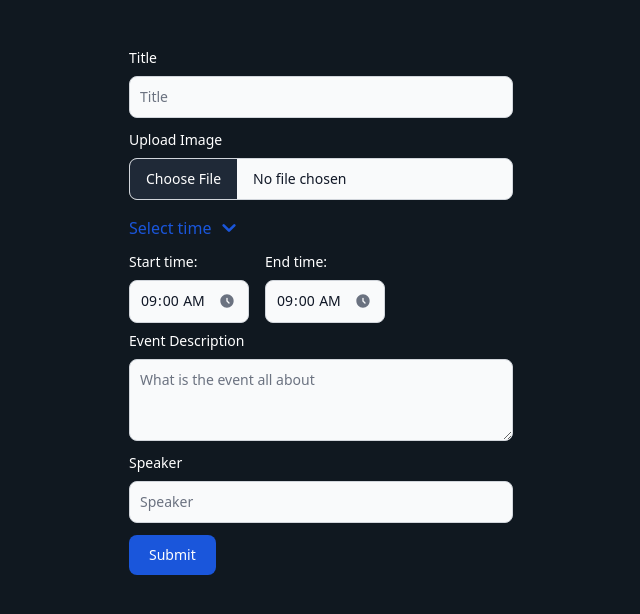
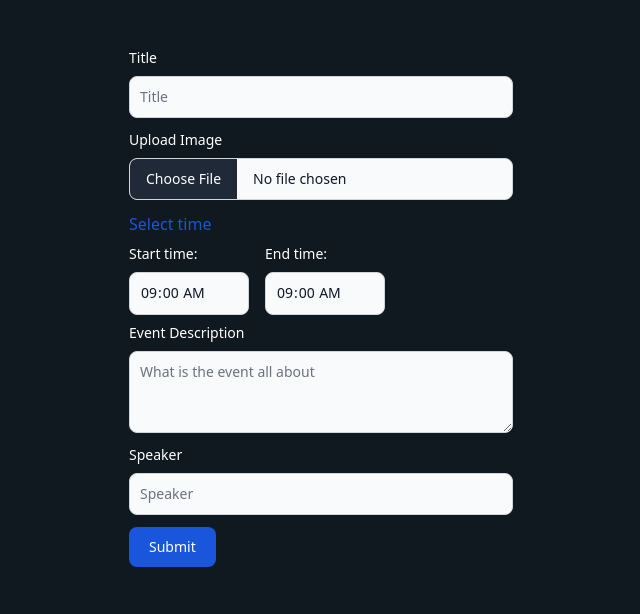
Before and after one commit to Ericode254/EdumeetClient, a React (Vite) app: page /eventform in a window 1280 px wide. Both pictures are taken after a click on the button "Select time". Shown: the top 614 px of the page, without its empty margins (319-959 px from the left). Built offline with nearby package versions, Linux system fonts and the light colour scheme.

Commit message:
made some changes

```diff
--- a/src/pages/EventForm.tsx
+++ b/src/pages/EventForm.tsx
@@ -1,41 +1,39 @@
-import { SyntheticEvent, useState } from "react"
-import Axios from "axios"
-import { useNavigate } from "react-router-dom"
-import toast from "react-hot-toast"
+import { SyntheticEvent, useState } from "react";
+import Axios from "axios";
+import { useNavigate } from "react-router-dom";
+import toast from "react-hot-toast";
 
 const EventForm = () => {
-    const [title, setTitle] = useState('')
-    const [description, setDescription] = useState('')
-    const [image, setImage] = useState('')
-    const [startTime, setStartTime] = useState('09:00')
-    const [endTime, setEndTime] = useState('09:00')
-    const [speaker, setSpeaker] = useState('')
+    const [title, setTitle] = useState('');
+    const [description, setDescription] = useState('');
+    const [image, setImage] = useState<File | null>(null);
+    const [startTime, setStartTime] = useState('09:00');
+    const [endTime, setEndTime] = useState('09:00');
+    const [speaker, setSpeaker] = useState('');
 
-    const [isVisible, setIsVisible] = useState(false)
+    const [isVisible, setIsVisible] = useState(false);
 
-    const navigate = useNavigate()
-
-    console.log(image);
-
+    const navigate = useNavigate();
 
     const handleSubmit = (e: SyntheticEvent) => {
         e.preventDefault();
 
-        // Create FormData object
         const formData = new FormData();
 
-        // Append all fields to formData
         formData.append('title', title);
         formData.append('description', description);
-        formData.append('image', image); // Assuming `image` is the file object from an input[type="file"]
+
+        if (image) {
+            formData.append('image', image);
+        }
+
         formData.append('startTime', startTime);
         formData.append('endTime', endTime);
         formData.append('speaker', speaker);
 
-        // Send POST request with formData
         Axios.post("http://localhost:3000/events/event", formData, {
             headers: {
-                'Content-Type': 'multipart/form-data', // Important for file uploads
+                'Content-Type': 'multipart/form-data',
             }
         })
             .then((response) => {
@@ -48,54 +46,72 @@ const EventForm = () => {
             })
             .catch((error) => {
                 console.log(error);
+                toast.error("An error occurred while publishing the event.");
             });
     };
 
     return (
         <>
             <div className="h-screen flex-1 flex-col justify-center px-4 py-12 lg:px-8">
-                <form className="max-w-sm mx-auto " onSubmit={handleSubmit}>
+                <form className="max-w-sm mx-auto" onSubmit={handleSubmit}>
                     <div className="mb-3">
                         <label htmlFor="title" className="block mb-2 text-sm font-medium text-white">Title</label>
-                        <input type="text" id="title" className="bg-gray-50 border border-gray-300 text-gray-900 text-sm rounded-lg focus:ring-blue-500 focus:border-blue-500 block w-full p-2.5 dark:bg-gray-700 dark:border-gray-600 dark:placeholder-gray-400 dark:text-white dark:focus:ring-blue-500 dark:focus:border-blue-500" placeholder="Title" required onChange={(e) => setTitle(e.target.value)} />
-                    </div>
-                    <div className="mb-3">
-
-                        <label className="block mb-2 text-sm font-medium text-white dark:text-white" htmlFor="file_input">Upload Image</label>
-                        <input className="block w-full text-sm text-gray-900 border border-gray-300 rounded-lg cursor-pointer bg-gray-50 dark:text-gray-400 focus:outline-none dark:bg-gray-700 dark:border-gray-600 dark:placeholder-gray-400" id="file_input" type="file" onChange={(e) => setImage(e.target.files[0])} />
-
+                        <input
+                            type="text"
+                            id="title"
+                            className="bg-gray-50 border border-gray-300 text-gray-900 text-sm rounded-lg focus:ring-blue-500 focus:border-blue-500 block w-full p-2.5 dark:bg-gray-700 dark:border-gray-600 dark:placeholder-gray-400 dark:text-white dark:focus:ring-blue-500 dark:focus:border-blue-500"
+                            placeholder="Title"
+                            required
+                            onChange={(e) => setTitle(e.target.value)}
+                        />
                     </div>
 
+                    <div className="mb-3">
+                        <label className="block mb-2 text-sm font-medium text-white dark:text-white" htmlFor="file_input">Upload Image</label>
+                        <input
+                            className="block w-full text-sm text-gray-900 border border-gray-300 rounded-lg cursor-pointer bg-gray-50 dark:text-gray-400 focus:outline-none dark:bg-gray-700 dark:border-gray-600 dark:placeholder-gray-400"
+                            id="file_input"
+                            type="file"
+                            onChange={(e) => setImage(e.target.files ? e.target.files[0] : null)}
+                        />
+                    </div>
 
                     <div className="w-[16rem]">
-                        <button id="selectTimeToggle" data-collapse-toggle="time-range-container" type="button" className="text-blue-700 dark:text-blue-500 text-base font-medium hover:underline p-0 inline-flex items-center mb-2" onClick={() => setIsVisible(!isVisible)}>Select time
-                            <svg className="w-8 h-8 ms-0.5" aria-hidden="true" xmlns="http://www.w3.org/2000/svg" width="24" height="24" fill="none" viewBox="0 0 24 24">
-                                <path stroke="currentColor" stroke-linecap="round" stroke-linejoin="round" stroke-width="2" d="m8 10 4 4 4-4" />
-                            </svg>
+                        <button
+                            id="selectTimeToggle"
+                            type="button"
+                            className="text-blue-700 dark:text-blue-500 text-base font-medium hover:underline p-0 inline-flex items-center mb-2"
+                            onClick={() => setIsVisible(!isVisible)}
+                        >
+                            Select time
                         </button>
                         {isVisible && (
                             <div id="time-range-container" className="max-w-[16rem] mx-auto grid grid-cols-2 gap-4 mb-2">
                                 <div>
                                     <label htmlFor="start-time" className="block mb-2 text-sm font-medium text-white dark:text-white">Start time:</label>
-                                    <div className="relative">
-                                        <div className="absolute inset-y-0 end-0 top-0 flex items-center pe-3.5 pointer-events-none">
-                                            <svg className="w-4 h-4 text-gray-500 dark:text-gray-400" aria-hidden="true" xmlns="http://www.w3.org/2000/svg" fill="currentColor" viewBox="0 0 24 24">
-                                                <path fill-rule="evenodd" d="M2 12C2 6.477 6.477 2 12 2s10 4.477 10 10-4.477 10-10 10S2 17.523 2 12Zm11-4a1 1 0 1 0-2 0v4a1 1 0 0 0 .293.707l3 3a1 1 0 0 0 1.414-1.414L13 11.586V8Z" clip-rule="evenodd" />
-                                            </svg>
-                                        </div>
-                                        <input type="time" id="start-time" className="bg-gray-50 border leading-none border-gray-300 text-gray-900 text-sm rounded-lg focus:ring-blue-500 focus:border-blue-500 block w-full p-2.5 dark:bg-gray-600 dark:border-gray-500 dark:placeholder-gray-400 dark:text-white dark:focus:ring-blue-500 dark:focus:border-blue-500" min="09:00" max="18:00" value={startTime} required onChange={(e) => setStartTime(e.target.value)}/>
-                                    </div>
+                                    <input
+                                        type="time"
+                                        id="start-time"
+                                        className="bg-gray-50 border border-gray-300 text-gray-900 text-sm rounded-lg focus:ring-blue-500 focus:border-blue-500 block w-full p-2.5 dark:bg-gray-600 dark:border-gray-500 dark:placeholder-gray-400 dark:text-white dark:focus:ring-blue-500 dark:focus:border-blue-500"
+                                        min="09:00"
+                                        max="18:00"
+                                        value={startTime}
+                                        required
+                                        onChange={(e) => setStartTime(e.target.value)}
+                                    />
                                 </div>
                                 <div>
                                     <label htmlFor="end-time" className="block mb-2 text-sm font-medium text-white dark:text-white">End time:</label>
-                                    <div className="relative">
-                                        <div className="absolute inset-y-0 end-0 top-0 flex items-center pe-3.5 pointer-events-none">
-                                            <svg className="w-4 h-4 text-gray-500 dark:text-gray-400" aria-hidden="true" xmlns="http://www.w3.org/2000/svg" fill="currentColor" viewBox="0 0 24 24">
-                                                <path fill-rule="evenodd" d="M2 12C2 6.477 6.477 2 12 2s10 4.477 10 10-4.477 10-10 10S2 17.523 2 12Zm11-4a1 1 0 1 0-2 0v4a1 1 0 0 0 .293.707l3 3a1 1 0 0 0 1.414-1.414L13 11.586V8Z" clip-rule="evenodd" />
-                                            </svg>
-                                        </div>
-                                        <input type="time" id="end-time" className="bg-gray-50 border leading-none border-gray-300 text-gray-900 text-sm rounded-lg focus:ring-blue-500 focus:border-blue-500 block w-full p-2.5 dark:bg-gray-600 dark:border-gray-500 dark:placeholder-gray-400 dark:text-white dark:focus:ring-blue-500 dark:focus:border-blue-500" min="09:00" max="18:00" value={endTime} required onChange={(e) => setEndTime(e.target.value)}/>
-                                    </div>
+                                    <input
+                                        type="time"
+                                        id="end-time"
+                                        className="bg-gray-50 border border-gray-300 text-gray-900 text-sm rounded-lg focus:ring-blue-500 focus:border-blue-500 block w-full p-2.5 dark:bg-gray-600 dark:border-gray-500 dark:placeholder-gray-400 dark:text-white dark:focus:ring-blue-500 dark:focus:border-blue-500"
+                                        min="09:00"
+                                        max="18:00"
+                                        value={endTime}
+                                        required
+                                        onChange={(e) => setEndTime(e.target.value)}
+                                    />
                                 </div>
                             </div>
                         )}
@@ -103,18 +119,37 @@ const EventForm = () => {
 
                     <div className="mb-3">
                         <label htmlFor="message" className="block mb-2 text-sm font-medium text-white dark:text-white">Event Description</label>
-                            <textarea id="message" rows={3} className="block p-2.5 w-full text-sm text-gray-900 bg-gray-50 rounded-lg border border-gray-300 focus:ring-blue-500 focus:border-blue-500 dark:bg-gray-700 dark:border-gray-600 dark:placeholder-gray-400 dark:text-white dark:focus:ring-blue-500 dark:focus:border-blue-500" placeholder="What is the event all about" onChange={(e) => setDescription(e.target.value)}></textarea>
+                        <textarea
+                            id="message"
+                            rows={3}
+                            className="block p-2.5 w-full text-sm text-gray-900 bg-gray-50 rounded-lg border border-gray-300 focus:ring-blue-500 focus:border-blue-500 dark:bg-gray-700 dark:border-gray-600 dark:placeholder-gray-400 dark:text-white dark:focus:ring-blue-500 dark:focus:border-blue-500"
+                            placeholder="What is the event all about"
+                            onChange={(e) => setDescription(e.target.value)}
+                        />
                     </div>
+
                     <div className="mb-3">
                         <label htmlFor="speaker" className="block mb-2 text-sm font-medium text-white">Speaker</label>
-                            <input type="text" id="speaker" className="bg-gray-50 border border-gray-300 text-gray-900 text-sm rounded-lg focus:ring-blue-500 focus:border-blue-500 block w-full p-2.5 dark:bg-gray-700 dark:border-gray-600 dark:placeholder-gray-400 dark:text-white dark:focus:ring-blue-500 dark:focus:border-blue-500" placeholder="Speaker" required onChange={(e) => setSpeaker(e.target.value)} />
+                        <input
+                            type="text"
+                            id="speaker"
+                            className="bg-gray-50 border border-gray-300 text-gray-900 text-sm rounded-lg focus:ring-blue-500 focus:border-blue-500 block w-full p-2.5 dark:bg-gray-700 dark:border-gray-600 dark:placeholder-gray-400 dark:text-white dark:focus:ring-blue-500 dark:focus:border-blue-500"
+                            placeholder="Speaker"
+                            required
+                            onChange={(e) => setSpeaker(e.target.value)}
+                        />
                     </div>
-                        <button type="submit" className="text-white bg-blue-700 hover:bg-blue-800 focus:ring-4 focus:outline-none focus:ring-blue-300 font-medium rounded-lg text-sm w-full sm:w-auto px-5 py-2.5 text-center dark:bg-blue-600 dark:hover:bg-blue-700 dark:focus:ring-blue-800">Submit</button>
+
+                    <button
+                        type="submit"
+                        className="text-white bg-blue-700 hover:bg-blue-800 focus:ring-4 focus:outline-none focus:ring-blue-300 font-medium rounded-lg text-sm w-full sm:w-auto px-5 py-2.5 text-center dark:bg-blue-600 dark:hover:bg-blue-700 dark:focus:ring-blue-800"
+                    >
+                        Submit
+                    </button>
                 </form>
             </div>
         </>
+    );
+};
 
-    )
-}
-
-export default EventForm
+export default EventForm;
```
Also changed, not shown: src/pages/Meets.tsx (+72 -25 lines). Lines whose indentation alone changed are shown as unchanged.
